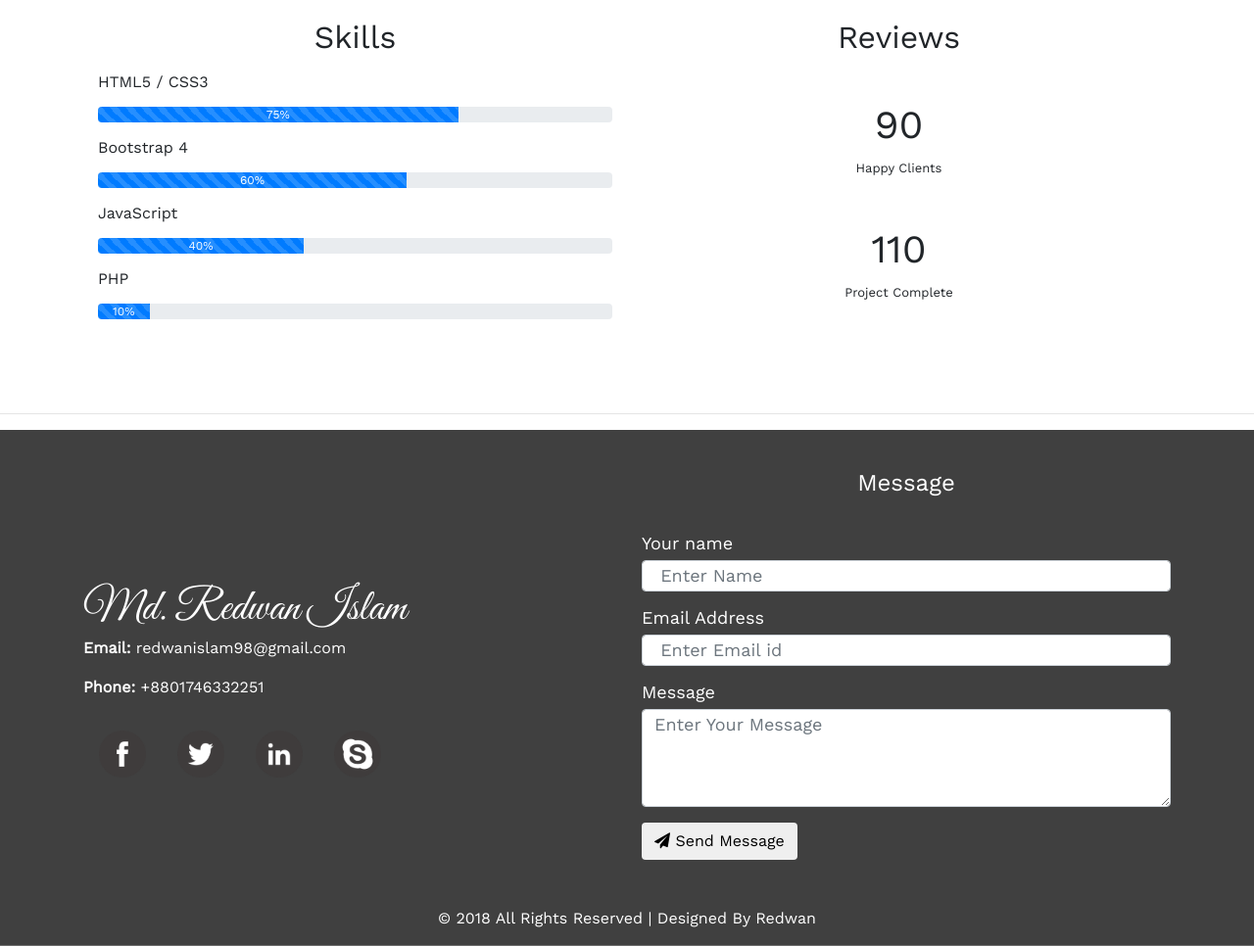
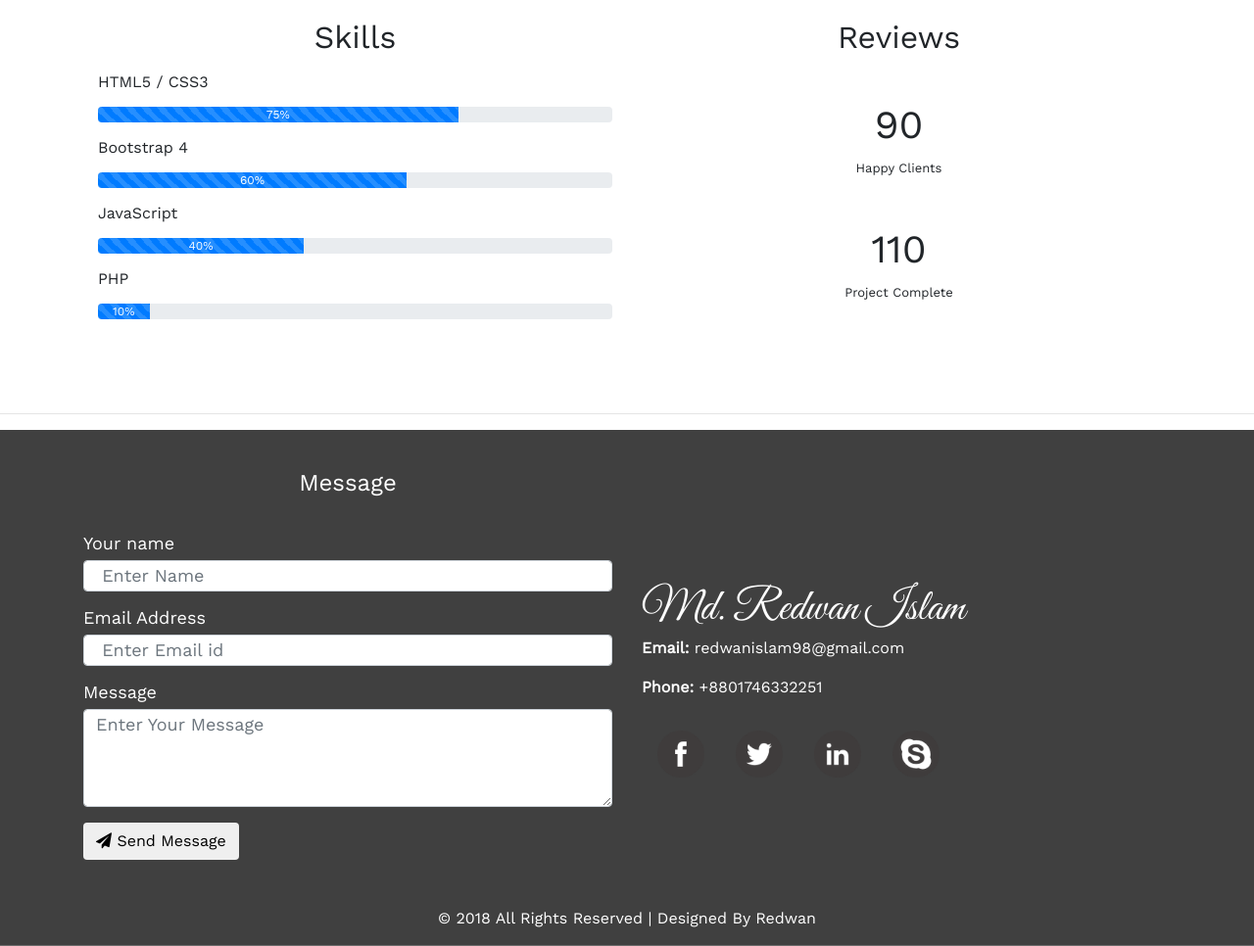
Before and after one commit to Redwan1198/redwan.github.io, a plain HTML site: page index.html in a window 1280 px wide. Shown: the part 3126-4092 px from the top of the page at 98% size. Drawn offline with nearby package versions, Linux system fonts and the light colour scheme; some packages are replaced by stand-ins of ours; a script that the page names is missing.

Commit message:
Update index.html

```diff
--- a/index.html
+++ b/index.html
@@ -200,7 +200,7 @@
 				<a href="#" target="_blank"><img src="img/sk.png" alt=""></a>
 		</div>
 		</div>
-		<div id="contact" class="contact col-md-6 col-md-order-first">
+		<div id="contact" class="contact col-md-6 order-first">
 			<div class="section-content">
 				<h1 class="section-header">Message</h1>
 			</div>
```
